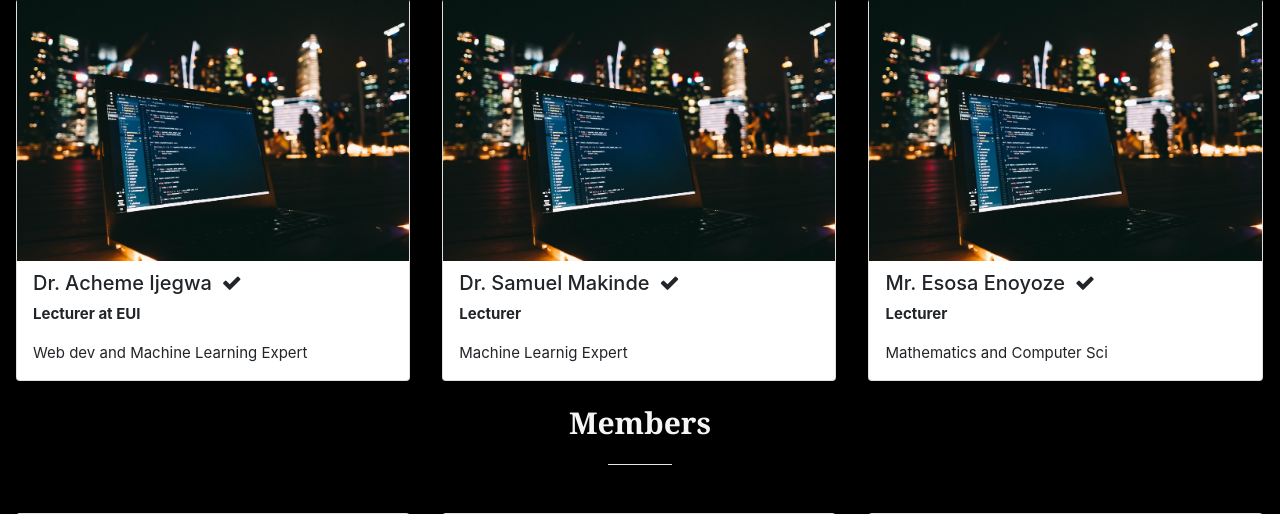
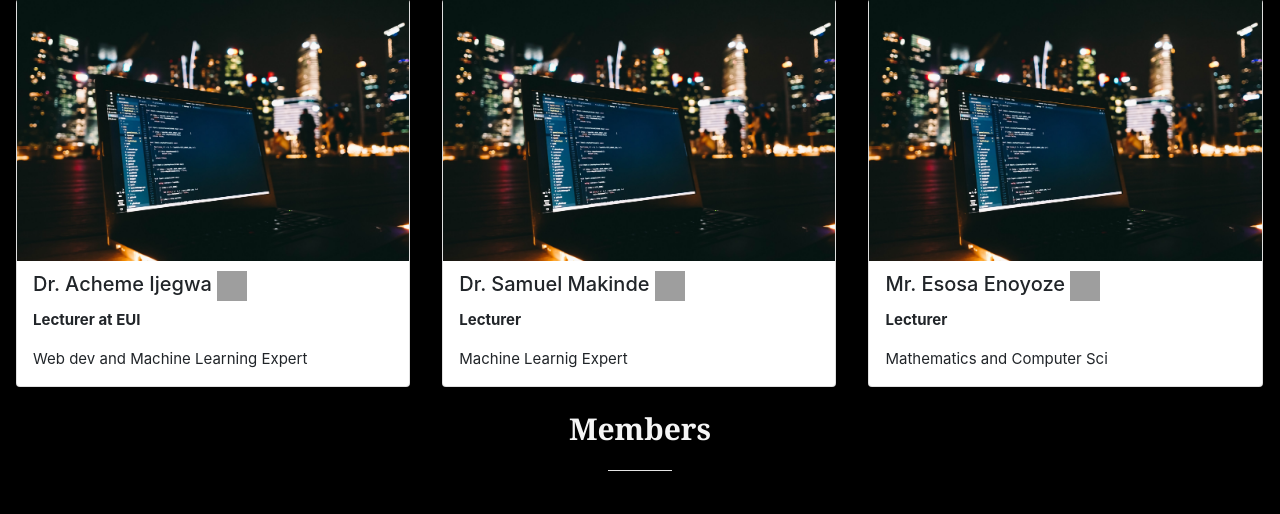
Before and after one commit to ibrogenius/codersprime, a Django app: page /home/members/ in a window 1280 px wide. Shown: the part 180-694 px from the top of the page. Run offline with Django 3.2, Linux system fonts and the light colour scheme; data comes from the database, SQL or seed files in the repository; some libraries are stand-ins or nearby versions; grey boxes are pictures that could not be loaded.

Commit message:
new badge ??

```diff
--- a/coders/templates/members.html
+++ b/coders/templates/members.html
@@ -11,7 +11,7 @@
         <div class="card">
             <img src="{{ staff.image.url }}" alt="images" style="width:100%">
             <div class="container">
-                <h2>{{ staff.name }}<span class="fa fa-check" style="padding-left: 10px"></span></h2>
+                <h2>{{ staff.name }}<img src="https://img.icons8.com/cute-clipart/64/000000/verified-badge.png" style="width: 35px; height: 30px; padding-left: 5px"/></h2>
                 <p><b>{{ staff.title }}</b></p>
                 <p>{{ staff.about }}</p>
             </div>
```
